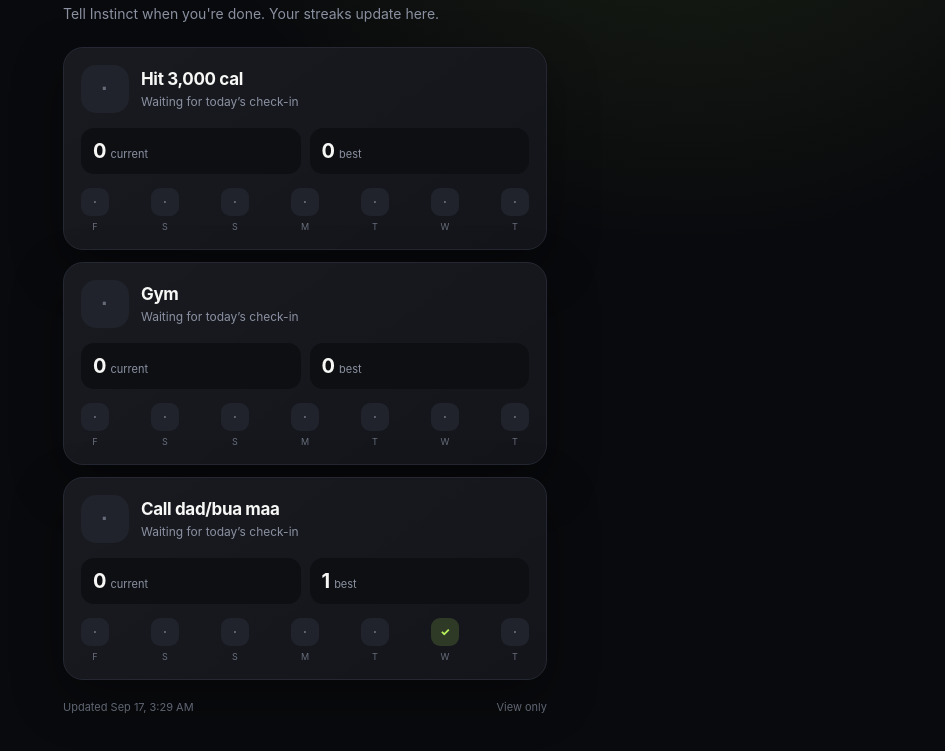
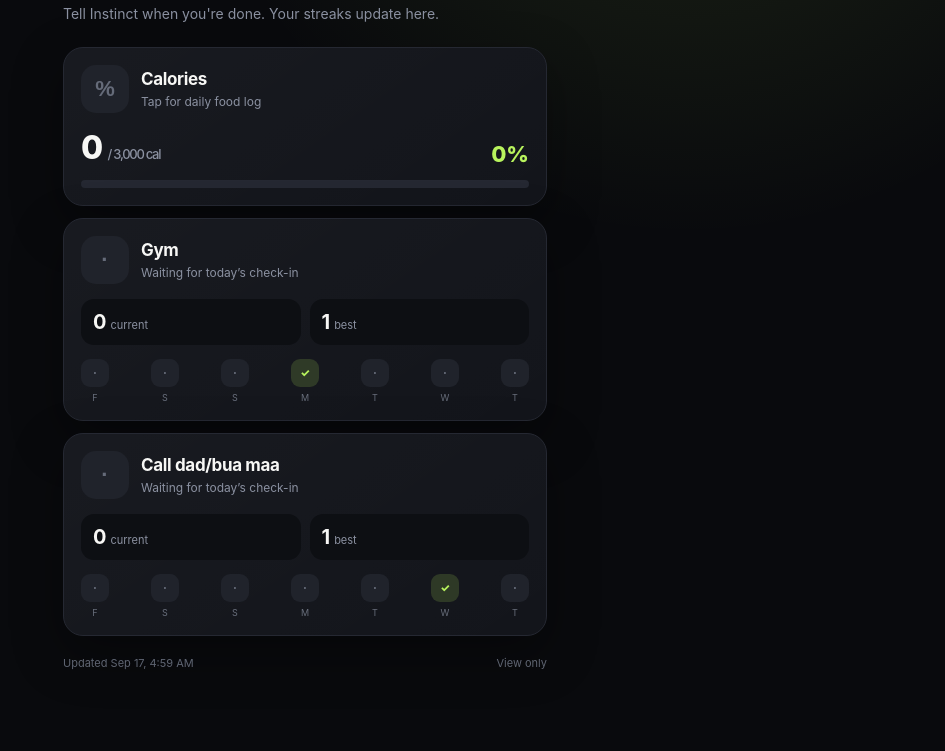
Before and after one commit to amanpal108/agentic-habit-tracker, a plain HTML site: page index.html in a window 1280 px wide. Shown: the part 185-936 px from the top of the page, without its empty margins (335-1280 px from the left). After the commit the page ends 899 px from the top, so only its background shows below. Drawn offline with Linux system fonts and the light colour scheme.

Commit message:
Add calorie totals, history, and grounded backfill

```diff
--- a/data.json
+++ b/data.json
@@ -1,22 +1,15 @@
 {
-  "updatedAt": "2026-09-16T20:29:00-07:00",
+  "updatedAt": "2026-09-16T21:59:00-07:00",
+  "calorieTarget": 3000,
+  "calories": {
+    "2026-09-12": {"total": 1995, "items": [{"name":"Earlier foods: oats, banana, samosa chaat, chai","calories":1490},{"name":"Banana","calories":105},{"name":"Pintola oats 60g + milk","calories":400}]},
+    "2026-09-13": {"total": 615, "items": [{"name":"4-egg omelette","calories":350},{"name":"2 bread slices","calories":160},{"name":"Banana","calories":105}]},
+    "2026-09-14": {"total": 1585, "items": [{"name":"Pintola oats 60g + milk","calories":400},{"name":"Banana","calories":105},{"name":"Trader Joe's raspberry yogurt","calories":140},{"name":"Ghee masala dosa + sambar/chutneys","calories":800},{"name":"Filter coffee","calories":140}]},
+    "2026-09-15": {"total": 1650, "items": [{"name":"Veg bean burrito taco","calories":400},{"name":"Boba","calories":350},{"name":"Samosa chaat","calories":900}]},
+    "2026-09-16": {"total": 1360, "items": [{"name":"Oats","calories":320},{"name":"Samosa chaat with chole","calories":900},{"name":"Large elaichi chai","calories":140}]}
+  },
   "habits": [
-    {
-      "id": "calories",
-      "name": "Hit 3,000 cal",
-      "history": []
-    },
-    {
-      "id": "gym",
-      "name": "Gym",
-      "history": []
-    },
-    {
-      "id": "family",
-      "name": "Call dad/bua maa",
-      "history": [
-        "2026-09-16"
-      ]
-    }
+    {"id": "gym", "name": "Gym", "history": ["2026-09-14"]},
+    {"id": "family", "name": "Call dad/bua maa", "history": ["2026-09-16"]}
   ]
 }
--- a/index.html
+++ b/index.html
@@ -12,7 +12,7 @@
     header{display:flex;align-items:flex-start;justify-content:space-between;margin-bottom:25px}.eyebrow{color:var(--green);font-size:12px;font-weight:800;letter-spacing:.16em;text-transform:uppercase}.date{font-size:13px;color:var(--muted);margin-top:7px}.ring{width:62px;height:62px;border-radius:50%;display:grid;place-items:center;background:conic-gradient(var(--green) calc(var(--p)*1%),var(--line) 0);position:relative}.ring:after{content:"";position:absolute;inset:6px;border-radius:50%;background:var(--bg)}.ring strong{z-index:1;font-size:14px}
     h1{font-size:33px;letter-spacing:-.045em;line-height:1.02;margin:0 0 8px}.sub{margin:0 0 23px;color:var(--muted);font-size:14px;line-height:1.5}
     .habits{display:grid;gap:12px}.habit{background:linear-gradient(145deg,rgba(255,255,255,.025),transparent),var(--card);border:1px solid var(--line);border-radius:20px;padding:17px;box-shadow:var(--shadow)}.habit-top{display:flex;gap:12px;align-items:center}.check{border:0;width:48px;height:48px;border-radius:15px;background:#20232b;color:#656b79;font-size:22px;font-weight:900;cursor:pointer;flex:0 0 auto}.check.done{background:var(--green);color:#10130d}.habit h2{font-size:17px;margin:0;letter-spacing:-.02em}.habit .status{font-size:12px;color:var(--muted);margin-top:5px}.stats{display:grid;grid-template-columns:1fr 1fr;gap:9px;margin-top:15px}.stat{background:#0d0f13;border-radius:13px;padding:11px 12px}.stat b{font-size:20px}.stat span{color:var(--muted);font-size:11px;margin-left:4px}.days{display:flex;justify-content:space-between;margin-top:14px}.day{text-align:center}.dot{display:grid;place-items:center;width:28px;height:28px;border-radius:9px;background:#20232b;color:#707684;font-size:11px;font-weight:800;margin:auto}.dot.done{background:rgba(184,243,93,.16);color:var(--green)}.day small{display:block;margin-top:5px;color:#686e7b;font-size:9px;text-transform:uppercase}
-    .footer{display:flex;justify-content:space-between;margin-top:20px;color:#5f6572;font-size:11px}.error{background:#34191c;border:1px solid #6c292f;color:#ffb4bc;padding:12px;border-radius:13px;margin-bottom:12px;font-size:13px;display:none}
+    .footer{display:flex;justify-content:space-between;margin-top:20px;color:#5f6572;font-size:11px}.cal-card{cursor:pointer}.cal-main{display:flex;align-items:flex-end;justify-content:space-between;margin-top:15px}.cal-big{font-size:32px;font-weight:800;letter-spacing:-.04em}.cal-big span{font-size:13px;color:var(--muted);font-weight:500}.pct{font-size:22px;color:var(--green);font-weight:800}.bar{height:8px;background:#252832;border-radius:99px;margin-top:13px;overflow:hidden}.bar i{display:block;height:100%;background:linear-gradient(90deg,var(--green2),var(--green));border-radius:99px}.breakdown{display:none;border-top:1px solid var(--line);margin-top:15px;padding-top:8px}.cal-card.open .breakdown{display:block}.day-block{padding:10px 0;border-bottom:1px solid #20232b}.day-head,.meal{display:flex;justify-content:space-between;gap:12px}.day-head{font-weight:750;font-size:13px}.meal{font-size:12px;color:var(--muted);padding-top:7px}.hint{font-size:11px;color:var(--muted);margin-top:10px}.error{background:#34191c;border:1px solid #6c292f;color:#ffb4bc;padding:12px;border-radius:13px;margin-bottom:12px;font-size:13px;display:none}
   </style>
 </head>
 <body><main>
@@ -22,12 +22,13 @@
 <div class="footer"><span>Updated <span id="updated">just now</span></span><span>View only</span></div>
 </main><script>
 const DATA_URL='./data.json';
-const fallback={updatedAt:new Date().toISOString(),habits:[{id:'calories',name:'Hit 3,000 cal',history:[]},{id:'gym',name:'Gym',history:[]},{id:'family',name:'Call dad/bua maa',history:[]}]};
 const dateKey=(d)=>{const x=new Date(d);return `${x.getFullYear()}-${String(x.getMonth()+1).padStart(2,'0')}-${String(x.getDate()).padStart(2,'0')}`};
 const addDays=(d,n)=>{const x=new Date(d);x.setDate(x.getDate()+n);return x};
 function streak(history,end=new Date()){const set=new Set(history);let count=0;for(let d=new Date(end);set.has(dateKey(d));d=addDays(d,-1))count++;return count}
 function best(history){const ds=[...new Set(history)].sort();let b=0,c=0,prev=null;for(const key of ds){const cur=new Date(key+'T12:00:00');c=prev&&Math.round((cur-prev)/86400000)===1?c+1:1;b=Math.max(b,c);prev=cur}return b}
-function render(data){const now=new Date(), today=dateKey(now);document.querySelector('#date').textContent=now.toLocaleDateString(undefined,{weekday:'long',month:'long',day:'numeric'});const done=data.habits.filter(h=>h.history.includes(today)).length;document.querySelector('#progress').textContent=`${done}/${data.habits.length}`;document.querySelector('#ring').style.setProperty('--p',data.habits.length?done/data.habits.length*100:0);document.querySelector('#updated').textContent=new Date(data.updatedAt).toLocaleString(undefined,{month:'short',day:'numeric',hour:'numeric',minute:'2-digit'});document.querySelector('#habits').innerHTML=data.habits.map(h=>{const isDone=h.history.includes(today);const days=Array.from({length:7},(_,i)=>addDays(now,i-6));return `<article class="habit"><div class="habit-top"><button class="check ${isDone?'done':''}" aria-label="${isDone?'Completed':'Not completed'}" disabled>${isDone?'✓':'·'}</button><div><h2>${esc(h.name)}</h2><div class="status">${isDone?'Done today':'Waiting for today’s check-in'}</div></div></div><div class="stats"><div class="stat"><b>${streak(h.history)}</b><span>current</span></div><div class="stat"><b>${best(h.history)}</b><span>best</span></div></div><div class="days">${days.map(d=>`<div class="day"><div class="dot ${h.history.includes(dateKey(d))?'done':''}">${h.history.includes(dateKey(d))?'✓':'·'}</div><small>${d.toLocaleDateString(undefined,{weekday:'narrow'})}</small></div>`).join('')}</div></article>`}).join('')}
 function esc(s){return String(s).replace(/[&<>"']/g,c=>({'&':'&amp;','<':'&lt;','>':'&gt;','"':'&quot;',"'":'&#39;'}[c]))}
-(async()=>{try{const r=await fetch(`${DATA_URL}?v=${Date.now()}`,{cache:'no-store'});if(!r.ok)throw 0;const data=await r.json();localStorage.setItem('habit-data',JSON.stringify(data));render(data)}catch(e){document.querySelector('#error').style.display='block';render(JSON.parse(localStorage.getItem('habit-data')||JSON.stringify(fallback)))}})();
+function calCard(data,now){const today=dateKey(now),target=data.calorieTarget||3000,rec=data.calories?.[today]||{total:0,items:[]},pct=Math.round(rec.total/target*100);const history=Object.entries(data.calories||{}).sort(([a],[b])=>b.localeCompare(a));return `<article class="habit cal-card" id="calCard" tabindex="0" role="button" aria-expanded="false"><div class="habit-top"><button class="check ${rec.total>=target?'done':''}" disabled>${rec.total>=target?'✓':'%'}</button><div><h2>Calories</h2><div class="status">Tap for daily food log</div></div></div><div class="cal-main"><div class="cal-big">${rec.total.toLocaleString()} <span>/ ${target.toLocaleString()} cal</span></div><div class="pct">${pct}%</div></div><div class="bar"><i style="width:${Math.min(100,pct)}%"></i></div><div class="breakdown">${history.map(([day,r])=>`<div class="day-block"><div class="day-head"><span>${new Date(day+'T12:00:00').toLocaleDateString(undefined,{weekday:'short',month:'short',day:'numeric'})}</span><span>${r.total.toLocaleString()} cal · ${Math.round(r.total/target*100)}%</span></div>${r.items.map(i=>`<div class="meal"><span>${esc(i.name)}</span><span>${i.calories.toLocaleString()}</span></div>`).join('')}</div>`).join('')}<div class="hint">Only food you reported is shown.</div></div></article>`}
+function habitCard(h,now){const today=dateKey(now),isDone=h.history.includes(today),days=Array.from({length:7},(_,i)=>addDays(now,i-6));return `<article class="habit"><div class="habit-top"><button class="check ${isDone?'done':''}" disabled>${isDone?'✓':'·'}</button><div><h2>${esc(h.name)}</h2><div class="status">${isDone?'Done today':'Waiting for today’s check-in'}</div></div></div><div class="stats"><div class="stat"><b>${streak(h.history)}</b><span>current</span></div><div class="stat"><b>${best(h.history)}</b><span>best</span></div></div><div class="days">${days.map(d=>`<div class="day"><div class="dot ${h.history.includes(dateKey(d))?'done':''}">${h.history.includes(dateKey(d))?'✓':'·'}</div><small>${d.toLocaleDateString(undefined,{weekday:'narrow'})}</small></div>`).join('')}</div></article>`}
+function render(data){const now=new Date(),today=dateKey(now),target=data.calorieTarget||3000,calDone=(data.calories?.[today]?.total||0)>=target,done=data.habits.filter(h=>h.history.includes(today)).length+(calDone?1:0),count=data.habits.length+1;document.querySelector('#date').textContent=now.toLocaleDateString(undefined,{weekday:'long',month:'long',day:'numeric'});document.querySelector('#progress').textContent=`${done}/${count}`;document.querySelector('#ring').style.setProperty('--p',done/count*100);document.querySelector('#updated').textContent=new Date(data.updatedAt).toLocaleString(undefined,{month:'short',day:'numeric',hour:'numeric',minute:'2-digit'});document.querySelector('#habits').innerHTML=calCard(data,now)+data.habits.map(h=>habitCard(h,now)).join('');const c=document.querySelector('#calCard');const toggle=()=>{c.classList.toggle('open');c.setAttribute('aria-expanded',c.classList.contains('open'))};c.onclick=toggle;c.onkeydown=e=>{if(e.key==='Enter'||e.key===' '){e.preventDefault();toggle()}}}
+(async()=>{try{const r=await fetch(`${DATA_URL}?v=${Date.now()}`,{cache:'no-store'});if(!r.ok)throw 0;render(await r.json())}catch(e){document.querySelector('#error').style.display='block'}})();
 </script></body></html>
```
